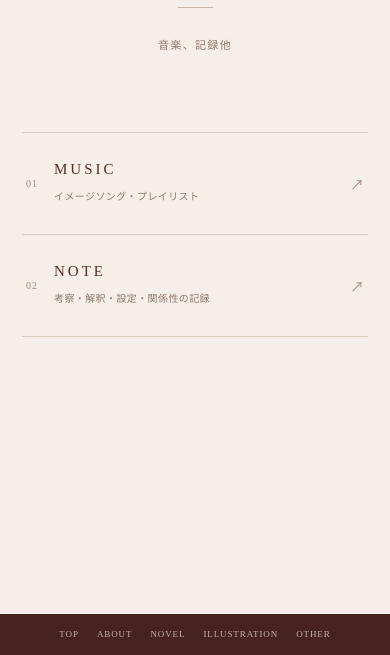
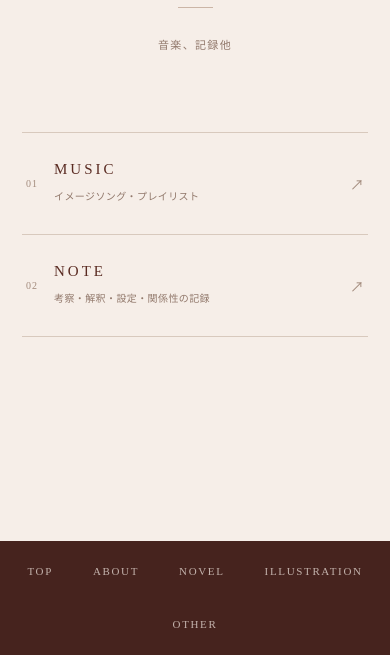
Before and after one commit to bib6v6/bib6v6.github.io, a plain HTML site: page log.html in a window 390 px wide. Shown: the part 189-844 px from the top of the page. Drawn offline with Linux system fonts and the light colour scheme.

Commit message:
Update style.css

```diff
--- a/style.css
+++ b/style.css
@@ -1758,6 +1758,43 @@ body:hover .menu {
         margin-top: 75px;
     }
 
+   .global-menu {
+    position: fixed;
+
+    bottom: 0;
+    left: 0;
+
+    width: 100%;
+
+    padding: 24px 20px;
+
+    display: flex;
+    justify-content: center;
+
+    gap: 40px;
+
+    background: rgba(55, 18, 12, 0.92);
+
+    z-index: 100;
+}
+
+.global-menu a {
+    color: #f8eee8;
+
+    text-decoration: none;
+
+    font-size: 11px;
+
+    letter-spacing: 0.15em;
+
+    opacity: 0.7;
+
+    transition: opacity 0.2s ease;
+}
+
+.global-menu a:hover {
+    opacity: 1;
+}
 
     /* -------------------------
        MUSIC
```
